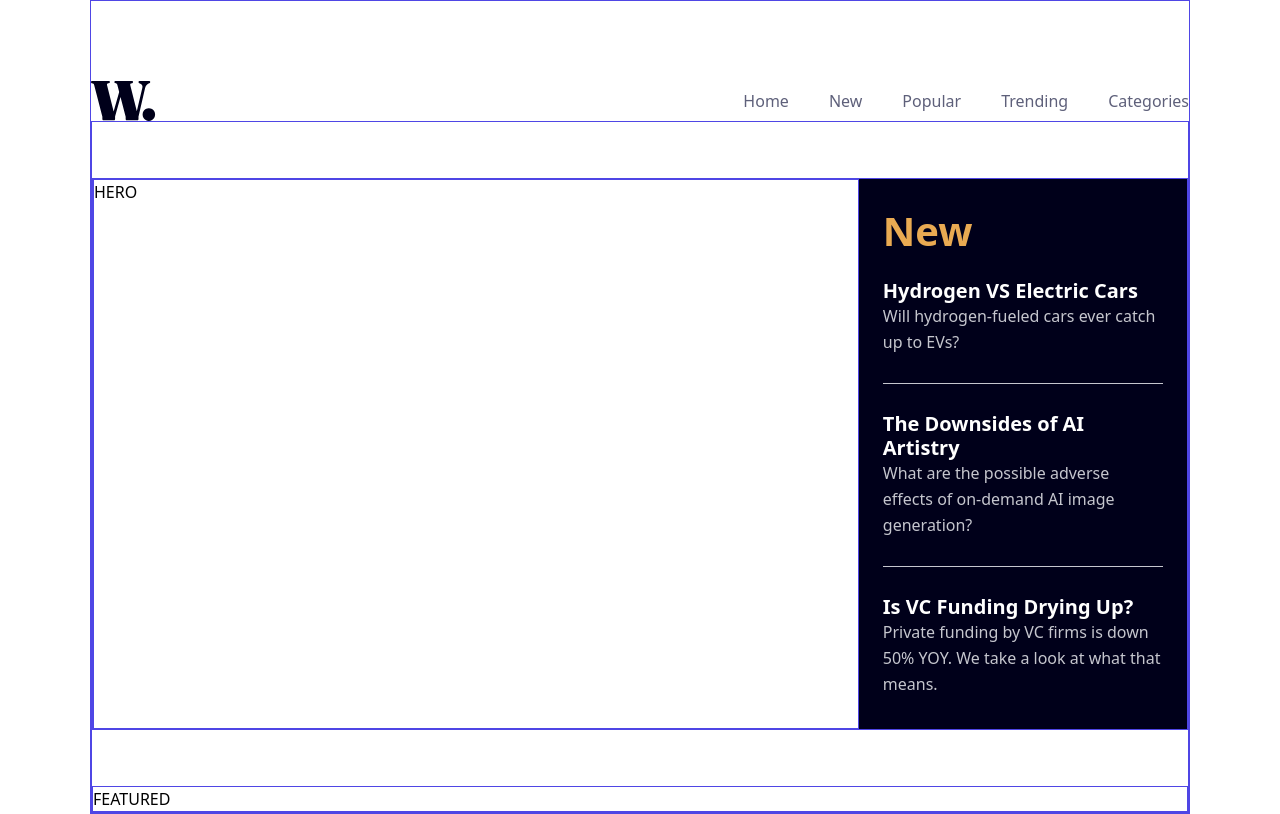
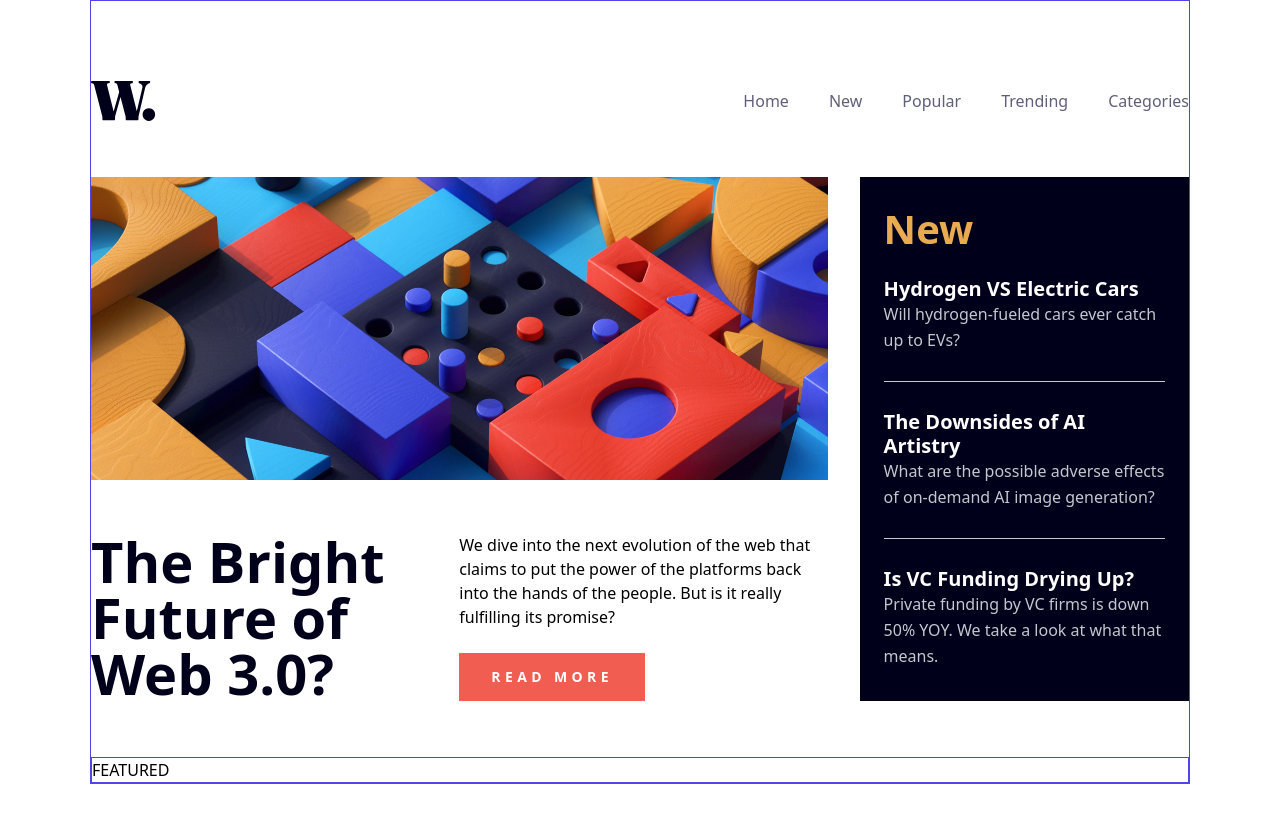
Before and after one commit to clairechabas/news-stand, a React (Vite) app: page / in a window 1280 px wide. Built offline with nearby package versions, Linux system fonts and the light colour scheme.

Commit message:
feat: styling hero section

```diff
--- a/src/App.jsx
+++ b/src/App.jsx
@@ -6,10 +6,10 @@ import Featured from './components/Featured'
 function App() {
   return (
     <div className="flex flex-col max-w-[1100px] mx-auto border border-indigo-600">
-      <Header className="border border-indigo-600" />
+      <Header />
 
-      <main className="border border-indigo-600">
-        <div className="flex min-h-[511px] justify-between mt-14 border border-indigo-600">
+      <main>
+        <div className="flex min-h-[511px] justify-between mt-14">
           <Hero />
           <New />
         </div>
--- a/src/components/Hero.jsx
+++ b/src/components/Hero.jsx
@@ -1,7 +1,17 @@
+import heroPostImg from '../assets/img/hero-post.jpg'
+
 function Hero() {
   return (
-    <div className="grow border border-indigo-600">
-      HERO
+    <div className="grow flex flex-col justify-between">
+      <img src={heroPostImg} alt="hero post featured image" />
+
+      <div className='flex mt-7'>
+        <h2 className='basis-1/2 text-xl font-extrabold text-darkish'>The Bright Future of Web 3.0?</h2>
+        <div className='basis-1/2	flex flex-col justify-between'>
+          <p>We dive into the next evolution of the web that claims to put the power of the platforms back into the hands of the people. But is it really fulfilling its promise?</p>
+          <a className='text-white font-bold text-[14px] leading-6 tracking-[4.38px] px-8 py-3 uppercase bg-vermillion self-start' href="#">Read More</a>
+        </div>
+      </div>
     </div>
   )
 }
--- a/src/components/New.jsx
+++ b/src/components/New.jsx
@@ -1,6 +1,6 @@
 function New() {
   return (
-    <aside className="w-[30%] text-white bg-darkish px-6 py-8">
+    <aside className="w-[30%] min-w-[30%] ml-8 text-white bg-darkish px-6 py-8">
       <h2 className="text-yellow font-bold text-lg">New</h2>
 
       <ul>
```
Also changed, not shown: src/assets/img/hero-post.jpg (added).
